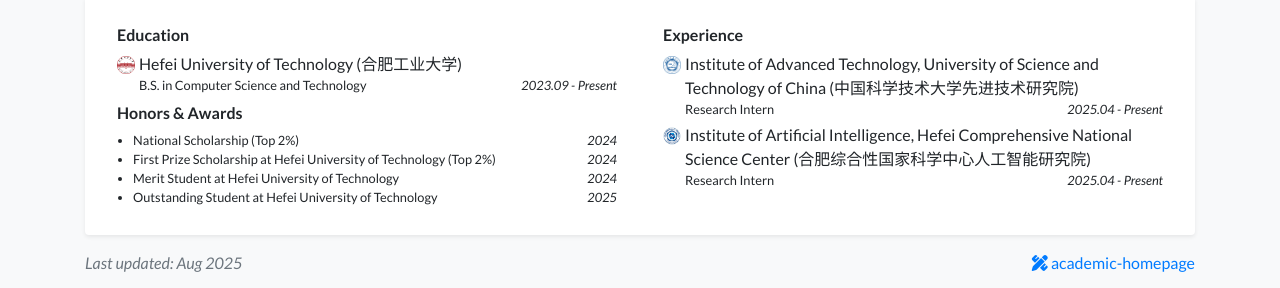
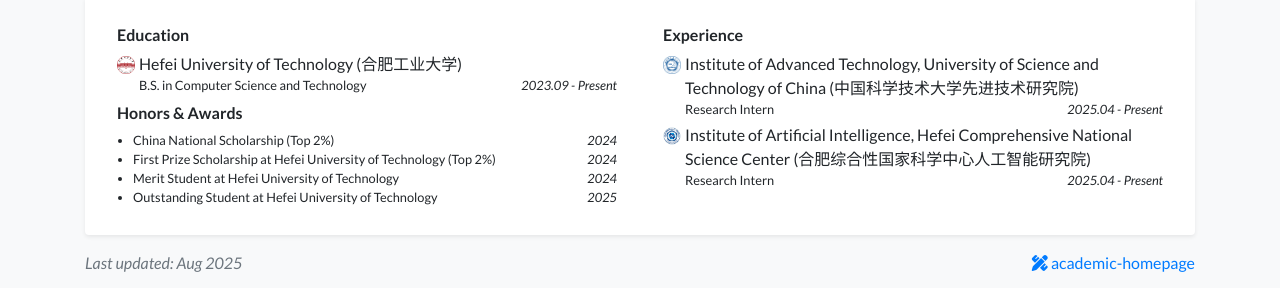
Before and after one commit to shaneyale2005/shaneyale2005.github.io, a Jekyll site: the page built from index.html, in a window 1280 px wide and 1109 px high. Shown: the part 818-1106 px from the top of the window. Built offline with Jekyll 4.4.1, drawn with Linux system fonts in a browser that asks for light colours; nearby versions of some CDN libraries; a style sheet for code colours, icons or effects is not loaded.

Commit message:
updated profile

```diff
--- a/_data/profile.yml
+++ b/_data/profile.yml
@@ -68,7 +68,7 @@ experience:
     date: 2025.04 - Present
 
 awards:
-- name: National Scholarship (Top 2%)
+- name: China National Scholarship (Top 2%)
   date: 2024
 - name: First Prize Scholarship at Hefei University of Technology (Top 2%)
   date: 2024
```
